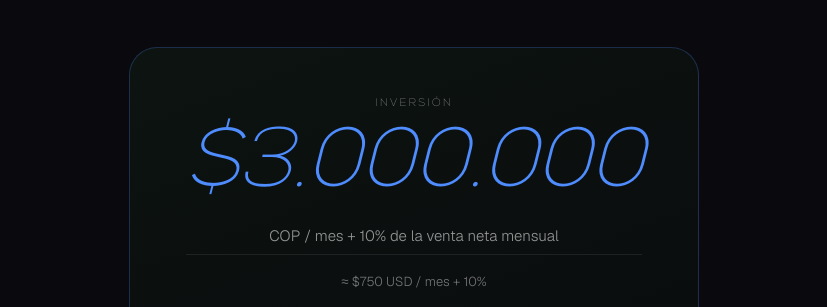
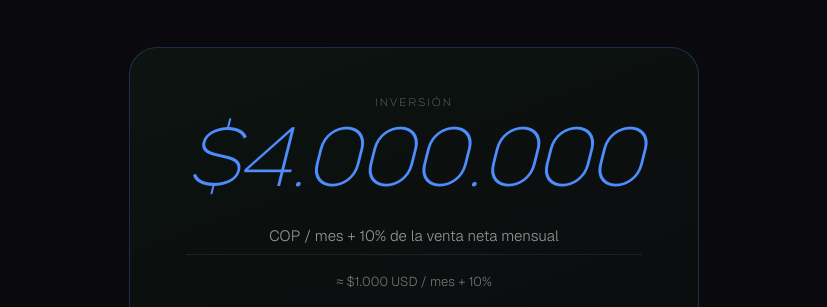
Before and after one commit to juanfelareal/la-real-simple, a website: page growth-partner.html in a window 1280 px wide. Shown: the part 3980-4287 px from the top of the page, without its empty margins (226-1053 px from the left). Drawn offline with nearby package versions, Linux system fonts and the light colour scheme; files whose address does not match are found by name.

Commit message:
Growth Partner: raise price to $4M COP/mes + 10% (includes content)
Co-Authored-By: Claude Opus 4.7 (1M context) <noreply@anthropic.com>

```diff
--- a/growth-partner.html
+++ b/growth-partner.html
@@ -167,9 +167,9 @@
     <section class="lr-price">
       <div class="lr-price-card">
         <div class="label">Inversión</div>
-        <div class="amount"><em>$3.000.000</em></div>
+        <div class="amount"><em>$4.000.000</em></div>
         <div class="unit">COP / mes + 10% de la venta neta mensual</div>
-        <div class="usd">≈ $750 USD / mes + 10%</div>
+        <div class="usd">≈ $1.000 USD / mes + 10%</div>
         <div class="note">Compromiso mínimo de 6 meses. Nuestro verdadero negocio es que tú vendas más: ganamos cuando tú ganas.</div>
       </div>
     </section>
```
